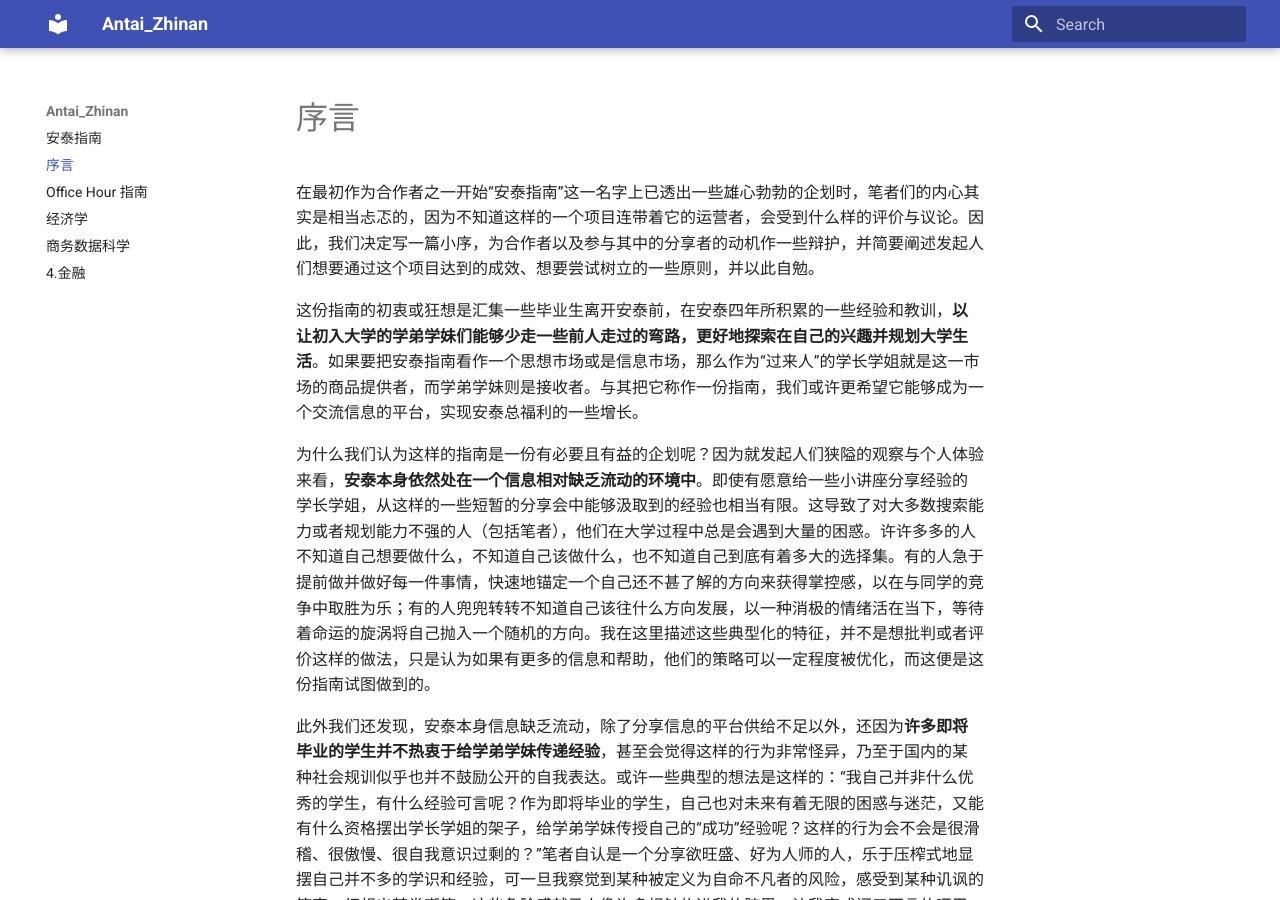
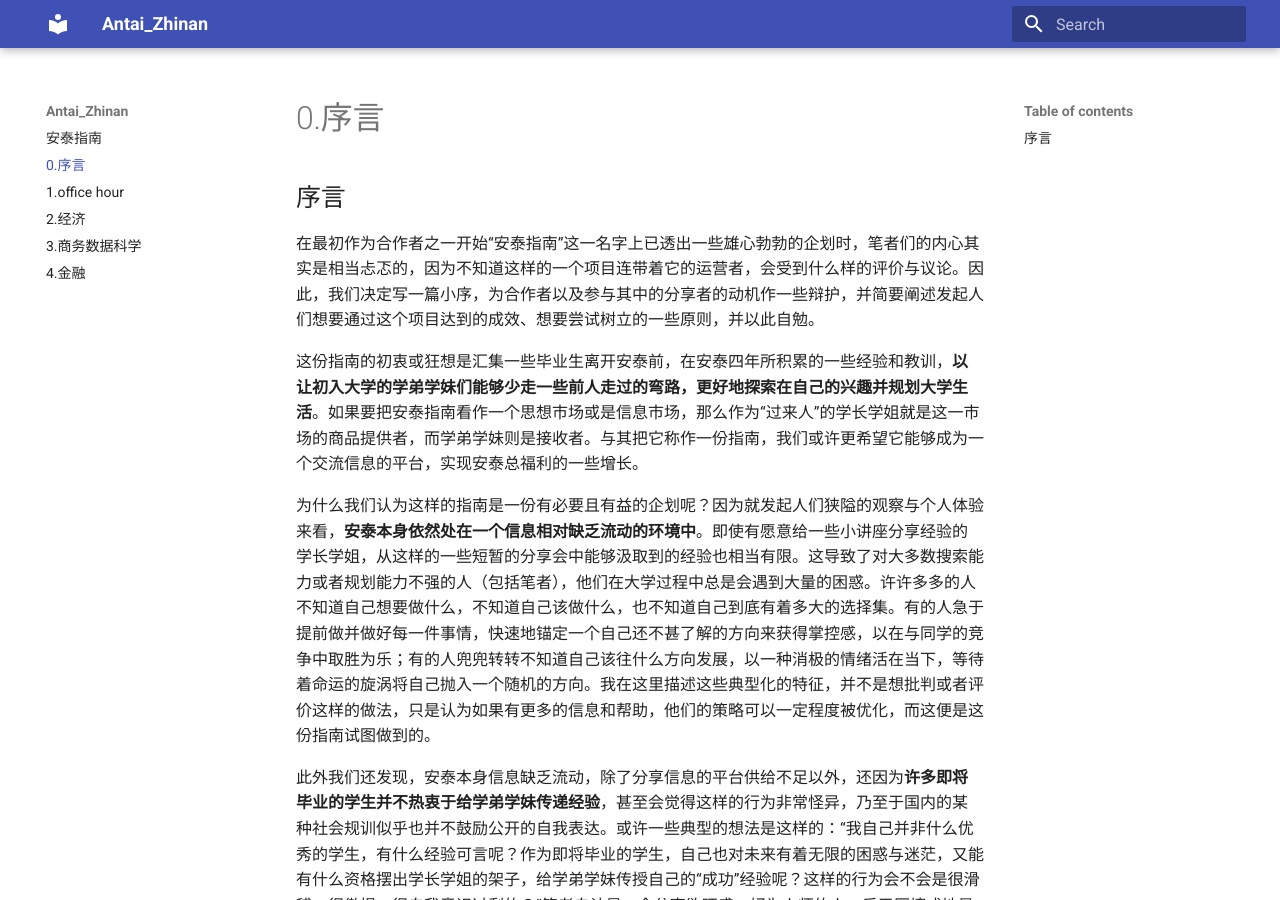
Before and after one commit to yfang0805/Antai_Zhinan, an MkDocs documentation site: the page built from docs/0.序言.md, in a window 1280 px wide and 900 px high. Built offline with MkDocs 1.6.1 and Material for MkDocs 9.7.7, drawn with Linux system fonts in a browser that asks for light colours.

Commit message:
final change

```diff
--- a/docs/0.序言.md
+++ b/docs/0.序言.md
@@ -1,4 +1,4 @@
-# 序言
+## 序言
 
 在最初作为合作者之一开始“安泰指南”这一名字上已透出一些雄心勃勃的企划时，笔者们的内心其实是相当忐忑的，因为不知道这样的一个项目连带着它的运营者，会受到什么样的评价与议论。因此，我们决定写一篇小序，为合作者以及参与其中的分享者的动机作一些辩护，并简要阐述发起人们想要通过这个项目达到的成效、想要尝试树立的一些原则，并以此自勉。
 
--- a/docs/1.office_hour.md
+++ b/docs/1.office_hour.md
@@ -1,4 +1,4 @@
-# Office Hour 指南
+## Office Hour
 
 分享人：RC Lim
 
--- a/docs/2.经济.md
+++ b/docs/2.经济.md
@@ -1,12 +1,10 @@
-# 经济学
-
 经济专业道路主要分为国内保研，国外直博的选项。我们邀请了不同去向的同学回答这些问题。
 
 
 
+## 经济学术与学硕保研
+
 分享人：WYF 2020级 经济 去向：安泰硕士
-
-经济学术与学硕保研
 
 如果想选择经济学学术但本科条件很难申到海外Phd，或者没有确定想往哪个方向发展的，保研到安泰的经济学硕或许是个不错的选择。
 
```
Also changed, not shown: docs/3.商务数据科学.md (+1 -9 lines).
